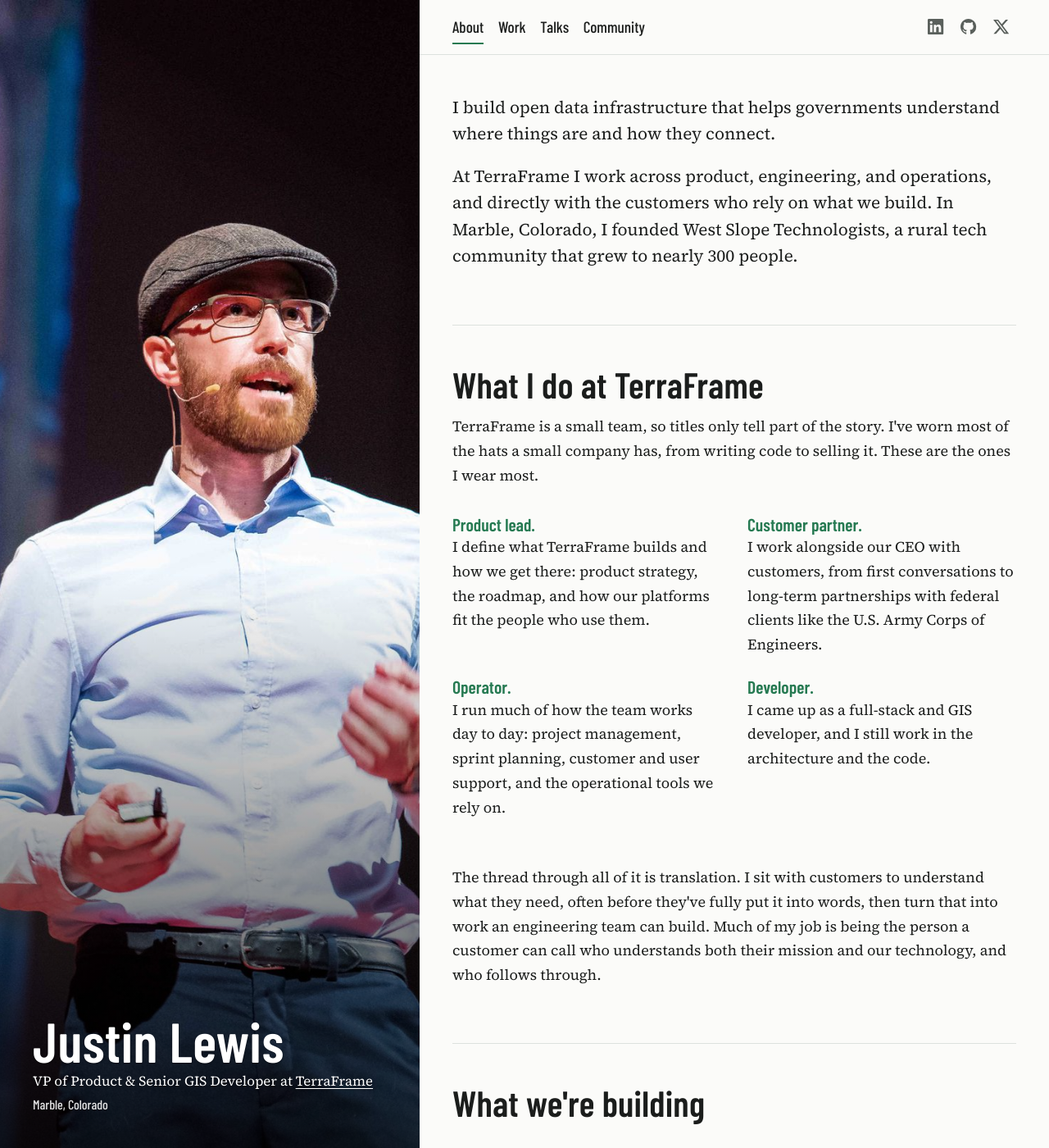
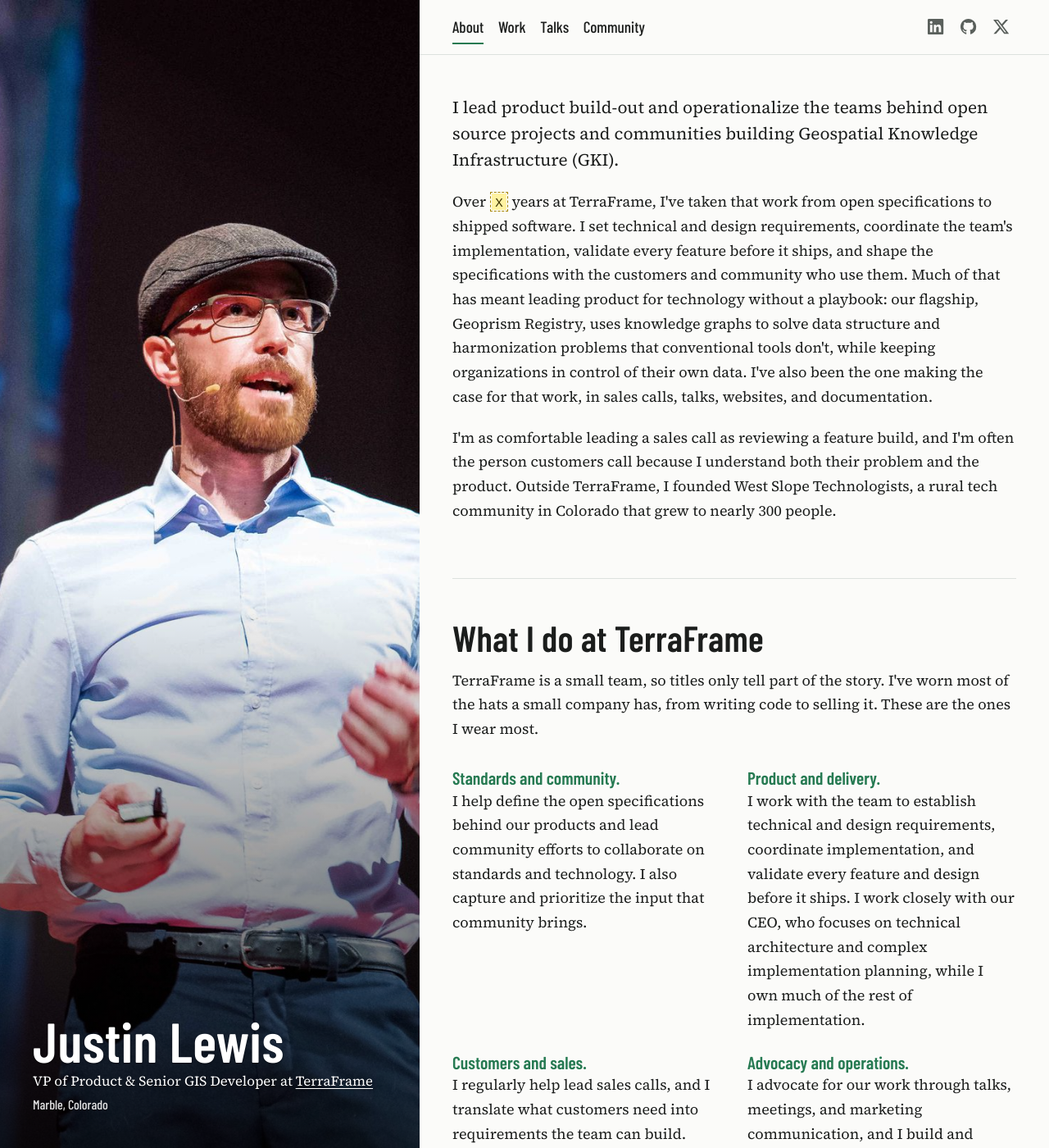
Before and after one commit to justinlewis/jmapping, a Jekyll site: the page built from index.html, in a window 1280 px wide and 1400 px high. Shown: the whole window at 82% size. Built offline with Jekyll 4.4.1, drawn with Linux system fonts in a browser that asks for light colours; some of the changed text lies outside the part shown.

Commit message:
Rewrite the home intro and "What I do at TerraFrame"
New GKI-focused intro, four new roles in place of the old ones, the
translation paragraph removed, and a new page description. Years at
TerraFrame is a todo placeholder.

Co-Authored-By: Claude Opus 5.5 <noreply@anthropic.com>

```diff
--- a/index.html
+++ b/index.html
@@ -4,14 +4,16 @@ title: "Justin Lewis"
 bg: "web/me_5.jpg"
 bg_position: "62% 20%"
 bg_alt: "Justin Lewis speaking on stage at TEDxGrandJunction, wearing a flat cap and glasses"
+description: "Justin Lewis leads product build-out and operationalizes the teams behind open source projects building Geospatial Knowledge Infrastructure (GKI). VP of Product & Senior GIS Developer at TerraFrame."
 sitemap:
   priority: 1.0
   changefreq: monthly
 ---
 
 <section class="section intro">
-  <p class="lede">I build open data infrastructure that helps governments understand where things are and how they connect.</p>
-  <p class="lede">At TerraFrame I work across product, engineering, and operations, and directly with the customers who rely on what we build. In Marble, Colorado, I founded West Slope Technologists, a rural tech community that grew to nearly 300 people.</p>
+  <p class="lede">I lead product build-out and operationalize the teams behind open source projects and communities building Geospatial Knowledge Infrastructure (GKI).</p>
+  <p>Over <span class="todo">X</span> years at TerraFrame, I've taken that work from open specifications to shipped software. I set technical and design requirements, coordinate the team's implementation, validate every feature before it ships, and shape the specifications with the customers and community who use them. Much of that has meant leading product for technology without a playbook: our flagship, Geoprism Registry, uses knowledge graphs to solve data structure and harmonization problems that conventional tools don't, while keeping organizations in control of their own data. I've also been the one making the case for that work, in sales calls, talks, websites, and documentation.</p>
+  <p>I'm as comfortable leading a sales call as reviewing a feature build, and I'm often the person customers call because I understand both their problem and the product. Outside TerraFrame, I founded West Slope Technologists, a rural tech community in Colorado that grew to nearly 300 people.</p>
 </section>
 
 <section class="section" id="role">
@@ -19,13 +21,11 @@ sitemap:
   <p>TerraFrame is a small team, so titles only tell part of the story. I've worn most of the hats a small company has, from writing code to selling it. These are the ones I wear most.</p>
 
   <div class="roles">
-    <p><strong>Product lead.</strong> I define what TerraFrame builds and how we get there: product strategy, the roadmap, and how our platforms fit the people who use them.</p>
-    <p><strong>Customer partner.</strong> I work alongside our CEO with customers, from first conversations to long-term partnerships with federal clients like the U.S. Army Corps of Engineers.</p>
-    <p><strong>Operator.</strong> I run much of how the team works day to day: project management, sprint planning, customer and user support, and the operational tools we rely on.</p>
-    <p><strong>Developer.</strong> I came up as a full-stack and GIS developer, and I still work in the architecture and the code.</p>
+    <p><strong>Standards and community.</strong> I help define the open specifications behind our products and lead community efforts to collaborate on standards and technology. I also capture and prioritize the input that community brings.</p>
+    <p><strong>Product and delivery.</strong> I work with the team to establish technical and design requirements, coordinate implementation, and validate every feature and design before it ships. I work closely with our CEO, who focuses on technical architecture and complex implementation planning, while I own much of the rest of implementation.</p>
+    <p><strong>Customers and sales.</strong> I regularly help lead sales calls, and I translate what customers need into requirements the team can build.</p>
+    <p><strong>Advocacy and operations.</strong> I advocate for our work through talks, meetings, and marketing communication, and I build and manage TerraFrame's websites and product documentation. I also set up the operational workflows our team uses for internal and customer projects.</p>
   </div>
-
-  <p>The thread through all of it is translation. I sit with customers to understand what they need, often before they've fully put it into words, then turn that into work an engineering team can build. Much of my job is being the person a customer can call who understands both their mission and our technology, and who follows through.</p>
 
   <!-- Customer testimonial, ready to use. Uncomment and fill in.
   <blockquote class="pull-quote">
```
Also changed, not shown: README.md.
